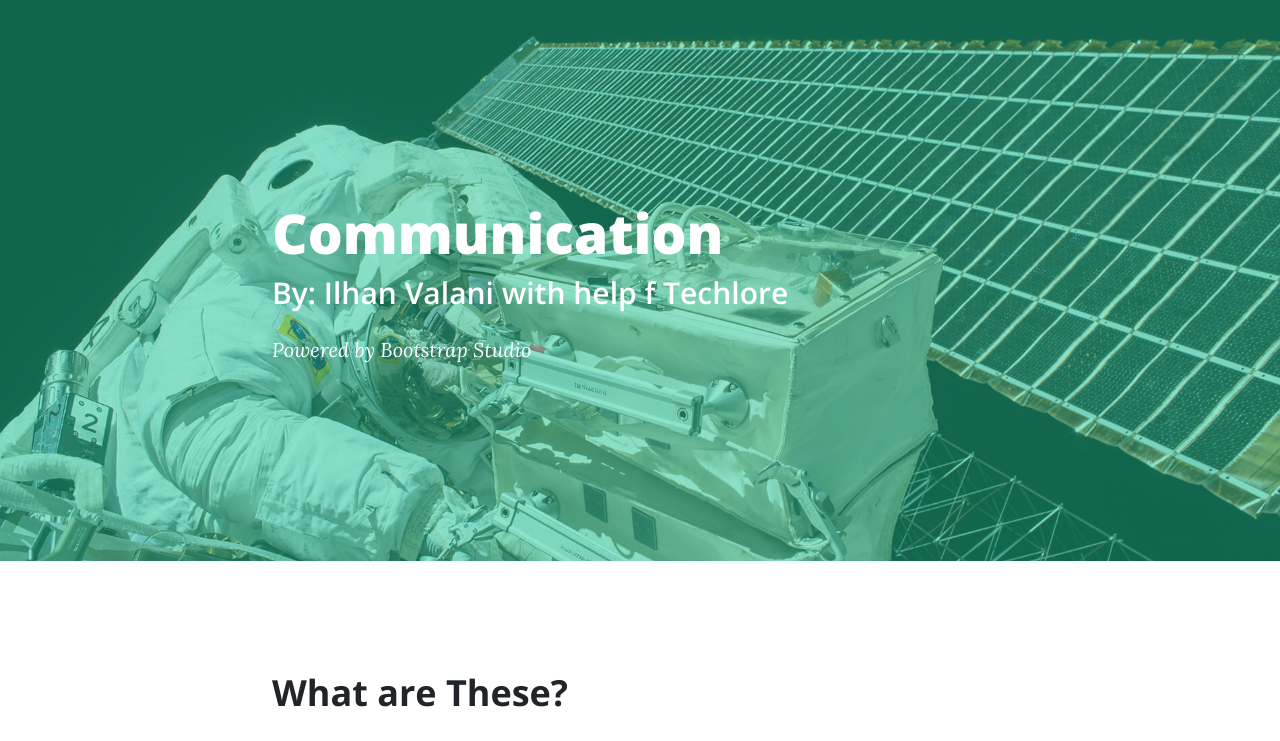
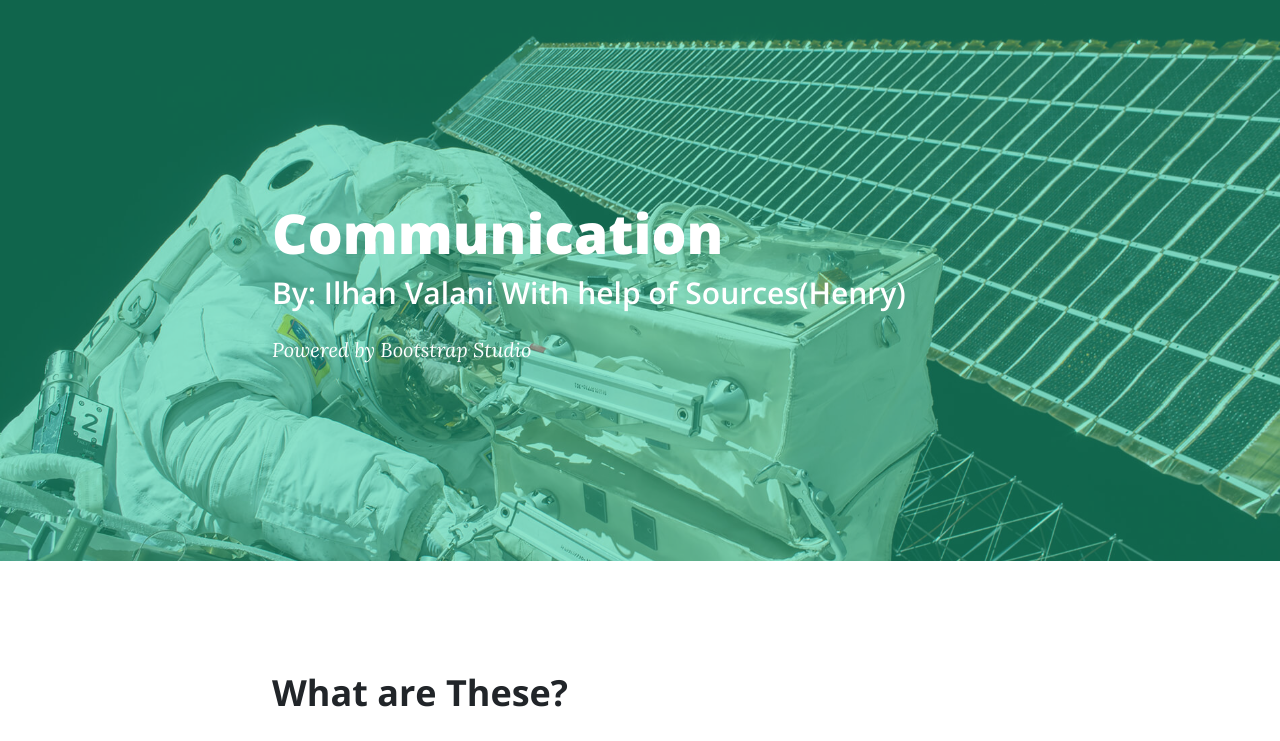
Before and after one commit to Racer098/communication, a plain HTML site: page index.html in a window 1280 px wide. Shown: the top 741 px of the page. Drawn offline with nearby package versions, Linux system fonts and the light colour scheme.

Commit message:
Update index.html

```diff
--- a/index.html
+++ b/index.html
@@ -4,7 +4,7 @@
 <head>
     <meta charset="utf-8">
     <meta name="viewport" content="width=device-width, initial-scale=1.0, shrink-to-fit=no">
-    <title>Blog Post - Brand</title>
+    <title>Chat</title>
     <link rel="stylesheet" href="assets/bootstrap/css/bootstrap.min.css">
     <link rel="stylesheet" href="https://fonts.googleapis.com/css?family=Open+Sans:300italic,400italic,600italic,700italic,800italic,400,300,600,700,800">
     <link rel="stylesheet" href="https://fonts.googleapis.com/css?family=Lora:400,700,400italic,700italic">
@@ -19,7 +19,7 @@
                 <div class="col-md-10 col-lg-8 mx-auto position-relative">
                     <div class="post-heading">
                         <h1><strong>Communication</strong><br></h1>
-                        <h2 class="subheading">By: Ilhan Valani with help f Techlore</h2><span class="meta">Powered by&nbsp;<a href="#">Bootstrap</a>&nbsp;Studio</span>
+                        <h2 class="subheading">By: Ilhan Valani With help of Sources(Henry)</h2><span class="meta">Powered by&nbsp;<a href="#">Bootstrap</a>&nbsp;Studio</span>
                     </div>
                 </div>
             </div>
```
